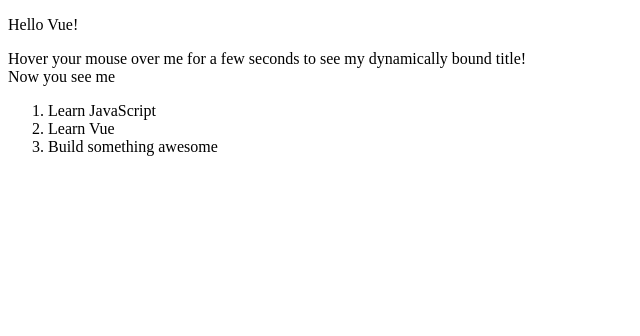
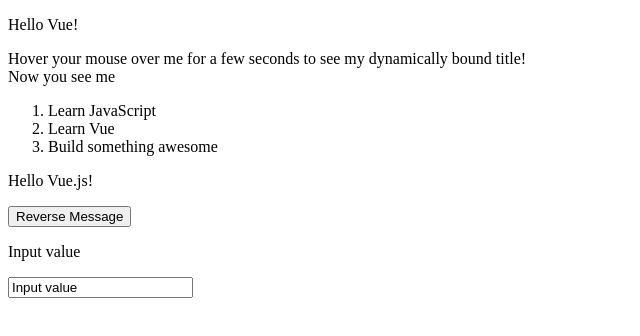
Before and after one commit to Shohan494/vue-work, a plain HTML site: page index.html in a window 1280 px wide. Shown: the whole page, without its empty margins (0-640 px from the left). Drawn offline with nearby package versions, Linux system fonts and the light colour scheme.

Commit message:
method, input, 2 way binding etc

```diff
--- a/index.html
+++ b/index.html
@@ -32,6 +32,21 @@
                 </li>
             </ol>
         </div>
+        <div id="app-5">
+            <p>
+                {{ message }}
+            </p>
+            <button v-on:click="reverseMessage">
+                Reverse Message
+            </button>
+        </div>
+        <div id="app-6">
+            <p>
+                {{ message }}
+            </p>
+            <input v-model="message">
+            </input>
+        </div>
         <script src="vue.js">
         </script>
     </body>
--- a/vue.js
+++ b/vue.js
@@ -26,3 +26,21 @@ var app4 = new Vue({
     ]
   }
 })
+
+var app5 = new Vue({
+  el: '#app-5',
+  data: {
+    message: 'Hello Vue.js!'
+  },
+  methods: {
+    reverseMessage: function () {
+      this.message = this.message.split('').reverse().join('')
+    }
+  }
+})
+var app6 = new Vue({
+  el: '#app-6',
+  data: {
+    message: 'Input value'
+  }
+})
```
